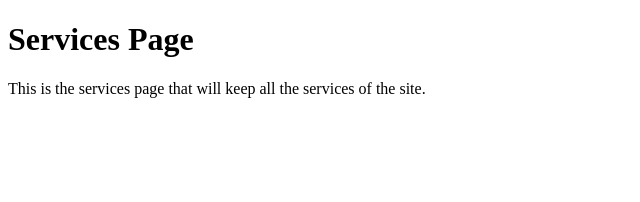
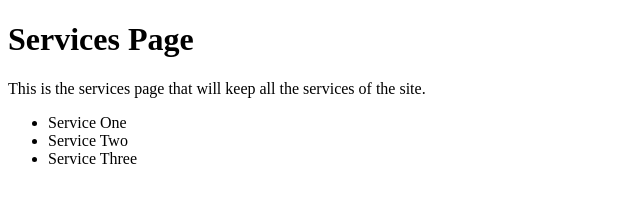
Before and after one commit to TimothyBelekollie/git-exercise, a plain HTML site: page services.html in a window 1280 px wide. Shown: the whole page, without its empty margins (0-640 px from the left). Drawn offline with Linux system fonts and the light colour scheme.

Commit message:
feat: changes to services pagge

```diff
--- a/services.html
+++ b/services.html
@@ -9,5 +9,10 @@
 <body>
     <h1>Services Page</h1>
     <p>This is the services page that will keep all the services of the site.</p>
+    <ul>
+        <li>Service One</li>
+        <li>Service Two</li>
+        <li>Service Three</li>
+    </ul>
 </body>
 </html>
```
Also changed, not shown: 1 other file.
